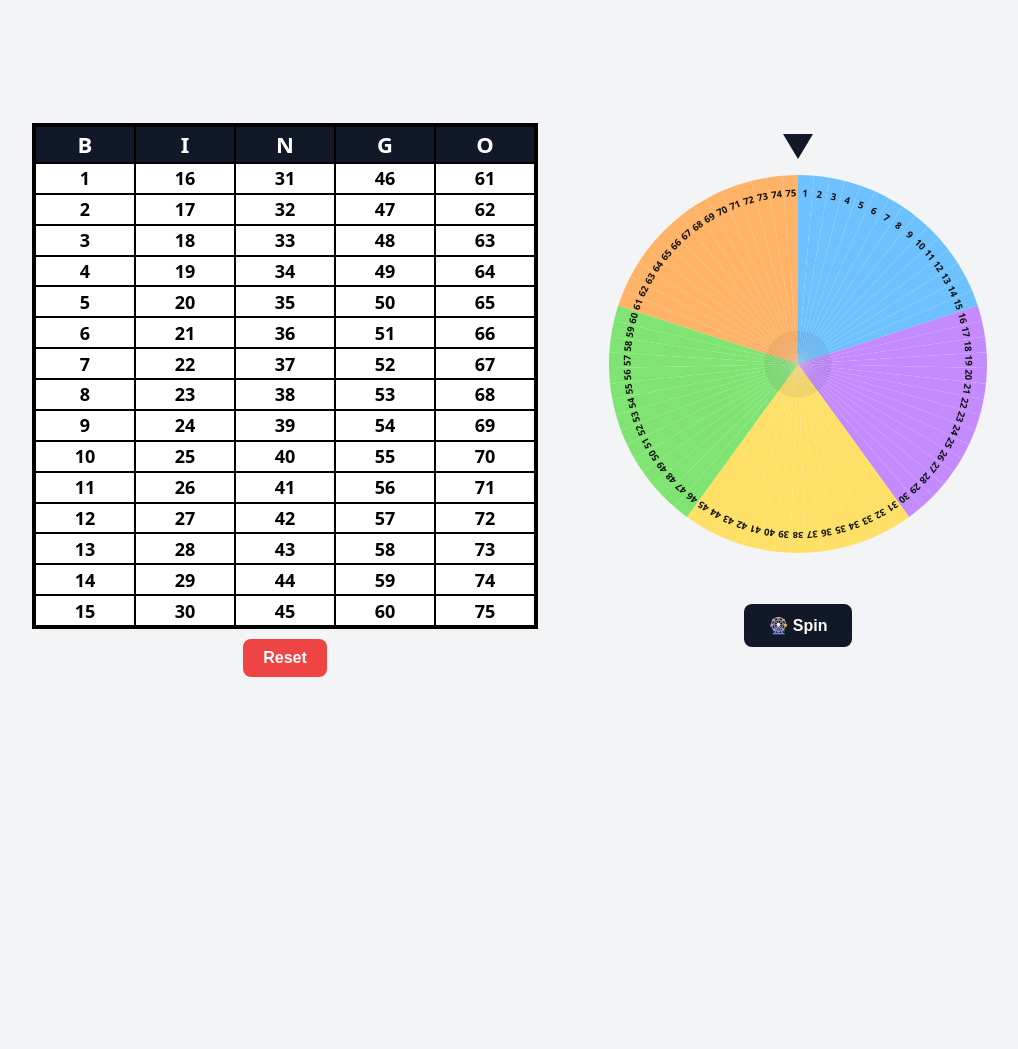
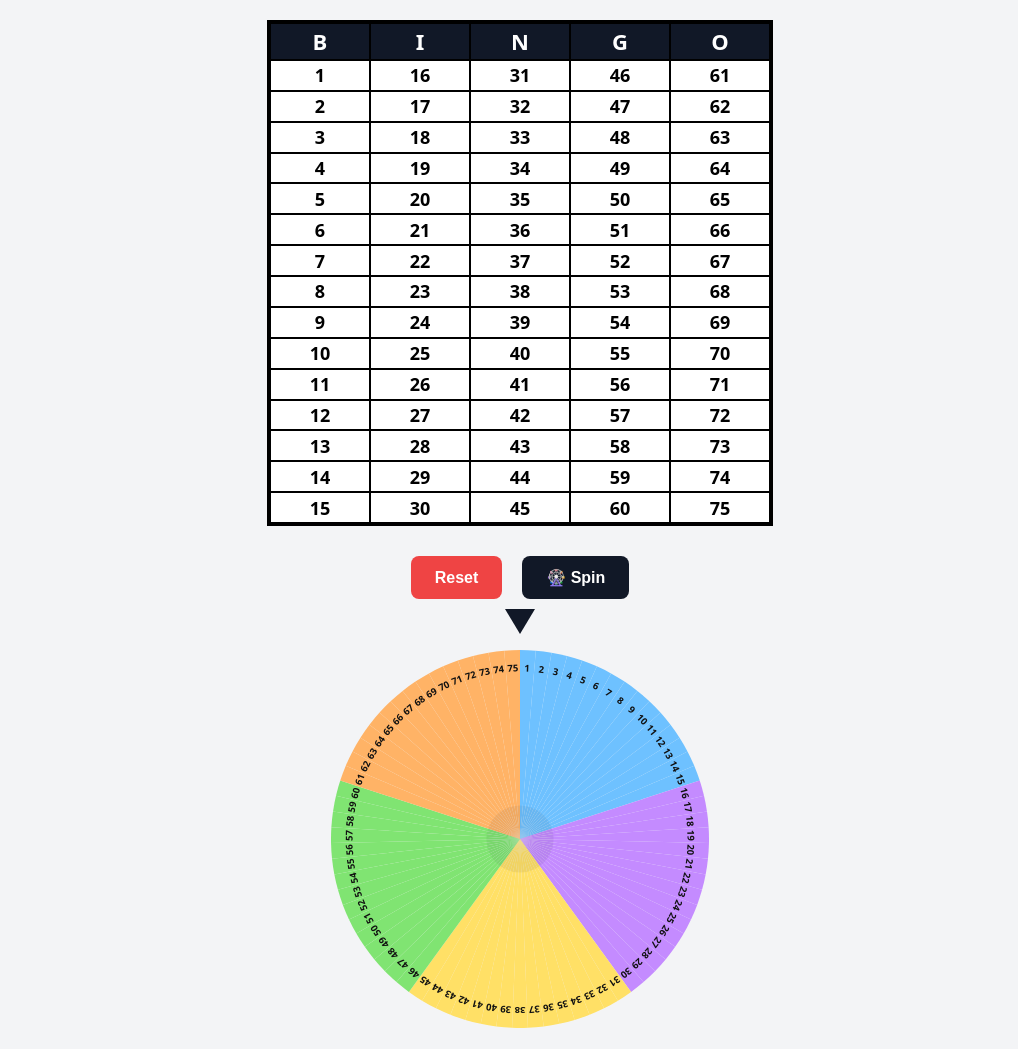
Before and after one commit to aronsam/OnlineBinggO, a plain HTML site: page index.html in a window 1280 px wide. Shown: the whole page, without its empty margins (120-1138 px from the left). Before the commit the page ends 800 px from the top, so only its background shows below. Drawn offline with Linux system fonts and the light colour scheme.

Commit message:
Update index.html

```diff
--- a/index.html
+++ b/index.html
@@ -7,22 +7,18 @@
 <style>
   body {
     display: flex;
-    justify-content: center;
+    flex-direction: column;
     align-items: center;
-    height: 100vh;
+    justify-content: flex-start;
+    min-height: 100vh;
     margin: 0;
     background: #f3f4f6;
     font-family: system-ui, -apple-system, Segoe UI, Roboto, "Helvetica Neue", Arial;
-    gap: 50px;
+    padding-top: 20px;
+    gap: 30px;
   }
 
-  .left-side {
-    display: flex;
-    flex-direction: column;
-    align-items: center;
-    gap: 10px;
-  }
-
+  /* Bingo board on top */
   .bingo-board {
     display: grid;
     grid-template-columns: repeat(5, 1fr);
@@ -54,20 +50,40 @@
     color: white;
   }
 
-  .reset-btn {
-    padding: 10px 20px;
+  .controls {
+    display: flex;
+    justify-content: center;
+    gap: 20px;
+  }
+
+  .reset-btn, .spin-btn {
+    padding: 12px 24px;
     font-size: 16px;
     font-weight: 600;
     border: none;
     border-radius: 8px;
     cursor: pointer;
+    transition: background 0.3s ease;
+  }
+
+  .reset-btn {
     background: #ef4444;
     color: white;
-    transition: background 0.3s ease;
   }
   .reset-btn:hover { background: #b91c1c; }
 
-  .wheel-container { position: relative; width: 420px; height: 420px; }
+  .spin-btn {
+    background: #111827;
+    color: #fff;
+  }
+  .spin-btn:hover { background: #374151; }
+
+  .wheel-container {
+    position: relative;
+    width: 420px;
+    height: 420px;
+  }
+
   svg { width:100%; height:100%; display:block; border-radius:50%; }
 
   .pointer {
@@ -106,26 +122,6 @@
     stroke:#00000010;
   }
 
-  .spin-btn {
-    margin-top: 30px;
-    padding: 12px 24px;
-    font-size: 16px;
-    font-weight: 600;
-    background: #111827;
-    color: #fff;
-    border: none;
-    border-radius: 8px;
-    cursor: pointer;
-    transition: background 0.3s ease;
-  }
-  .spin-btn:hover { background: #374151; }
-
-  .right-side {
-    display: flex;
-    flex-direction: column;
-    align-items: center;
-  }
-
   /* Custom alert */
   #customAlert {
     display: none;
@@ -161,17 +157,19 @@
 </head>
 <body>
 
-<div class="left-side">
-  <div class="bingo-board" id="bingoBoard"></div>
+<!-- BINGO BOARD ON TOP -->
+<div class="bingo-board" id="bingoBoard"></div>
+
+<!-- BUTTONS -->
+<div class="controls">
   <button class="reset-btn" id="resetBtn">Reset</button>
+  <button class="spin-btn" id="spinBtn">🎡 Spin</button>
 </div>
 
-<div class="right-side">
-  <div class="wheel-container">
-    <div class="pointer"></div>
-    <svg viewBox="0 0 400 400" id="wheel"></svg>
-  </div>
-  <button class="spin-btn" id="spinBtn">🎡 Spin</button>
+<!-- WHEEL BELOW -->
+<div class="wheel-container">
+  <div class="pointer"></div>
+  <svg viewBox="0 0 400 400" id="wheel"></svg>
 </div>
 
 <!-- Custom alert -->
```
